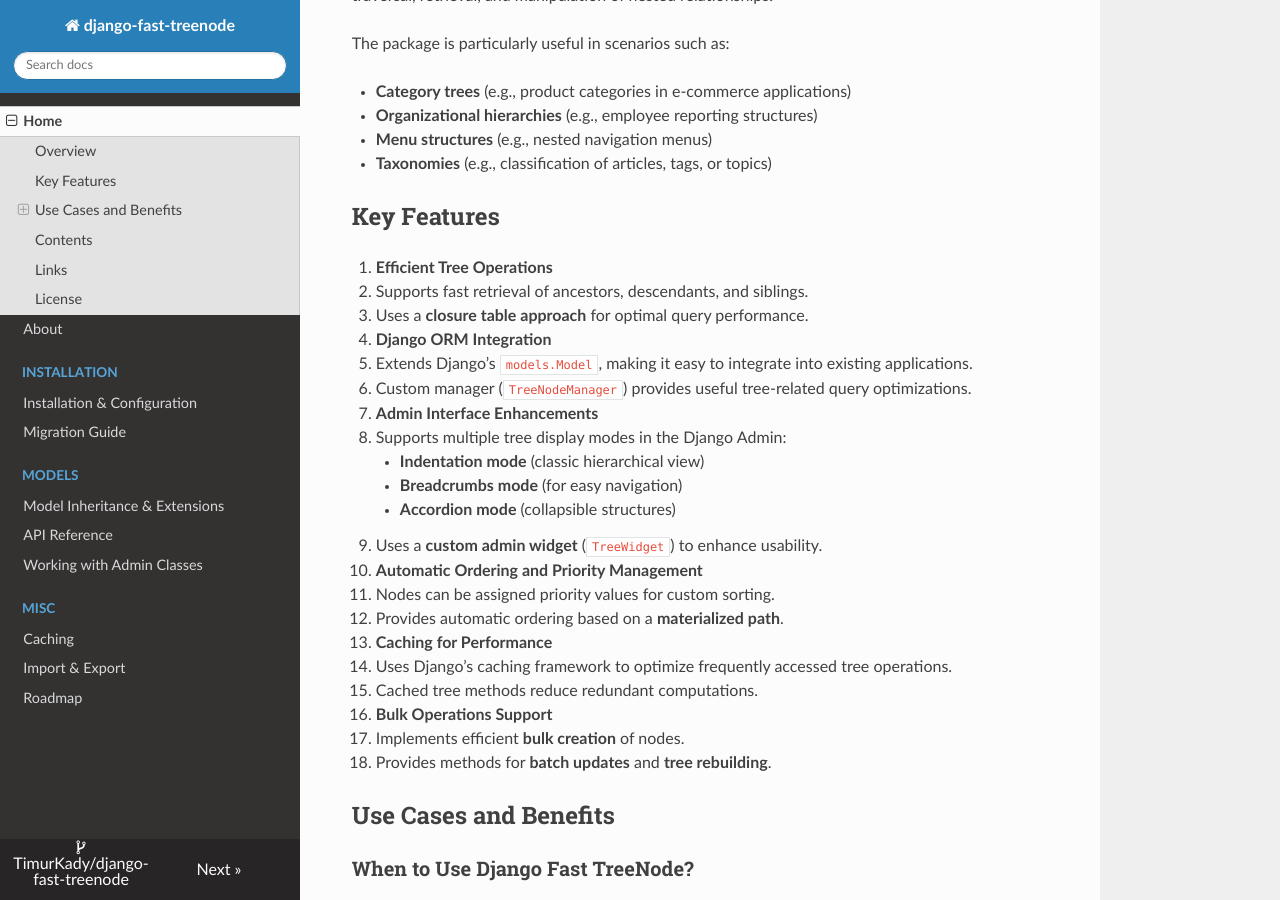
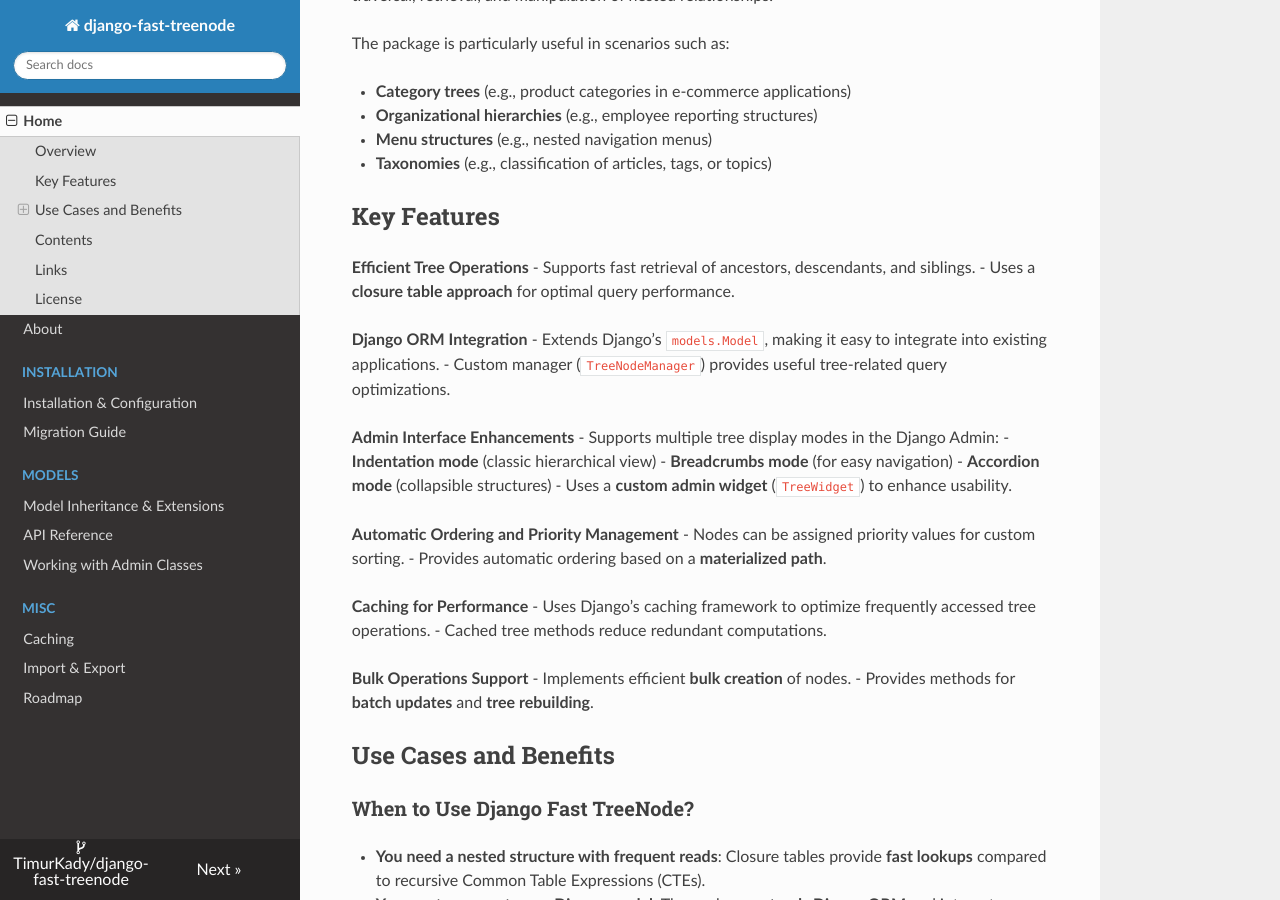
Before and after one commit to TimurKady/django-fast-treenode, an MkDocs documentation site: the page built from docs/index.md, in a window 1280 px wide and 900 px high, scrolled down 389 px. Built offline with MkDocs 1.6.1, drawn with Linux system fonts in a browser that asks for light colours; nearby versions of some CDN libraries; part of the change alters nothing that is shown.

Commit message:
Dosc update

```diff
--- a/docs/index.md
+++ b/docs/index.md
@@ -15,32 +15,33 @@ The package is particularly useful in scenarios such as:
 
 ## Key Features
 
-1. **Efficient Tree Operations**
-   - Supports fast retrieval of ancestors, descendants, and siblings.
-   - Uses a **closure table approach** for optimal query performance.
+**Efficient Tree Operations**
+- Supports fast retrieval of ancestors, descendants, and siblings.
+- Uses a **closure table approach** for optimal query performance.
 
-2. **Django ORM Integration**
-   - Extends Django’s `models.Model`, making it easy to integrate into existing applications.
-   - Custom manager (`TreeNodeManager`) provides useful tree-related query optimizations.
+**Django ORM Integration**
+- Extends Django’s `models.Model`, making it easy to integrate into existing applications.
+- Custom manager (`TreeNodeManager`) provides useful tree-related query optimizations.
 
-3. **Admin Interface Enhancements**
-   - Supports multiple tree display modes in the Django Admin:
-     - **Indentation mode** (classic hierarchical view)
-     - **Breadcrumbs mode** (for easy navigation)
-     - **Accordion mode** (collapsible structures)
-   - Uses a **custom admin widget** (`TreeWidget`) to enhance usability.
+**Admin Interface Enhancements**
+- Supports multiple tree display modes in the Django Admin:
+  - **Indentation mode** (classic hierarchical view)
+  - **Breadcrumbs mode** (for easy navigation)
+  - **Accordion mode** (collapsible structures)
+- Uses a **custom admin widget** (`TreeWidget`) to enhance usability.
 
-4. **Automatic Ordering and Priority Management**
-   - Nodes can be assigned priority values for custom sorting.
-   - Provides automatic ordering based on a **materialized path**.
+**Automatic Ordering and Priority Management**
+- Nodes can be assigned priority values for custom sorting.
+- Provides automatic ordering based on a **materialized path**.
 
-5. **Caching for Performance**
-   - Uses Django’s caching framework to optimize frequently accessed tree operations.
-   - Cached tree methods reduce redundant computations.
+**Caching for Performance**
+- Uses Django’s caching framework to optimize frequently accessed tree operations.
+- Cached tree methods reduce redundant computations.
 
-6. **Bulk Operations Support**
-   - Implements efficient **bulk creation** of nodes.
-   - Provides methods for **batch updates** and **tree rebuilding**.
+**Bulk Operations Support**
+- Implements efficient **bulk creation** of nodes.
+- Provides methods for **batch updates** and **tree rebuilding**.
+
 
 ## Use Cases and Benefits
 
```
